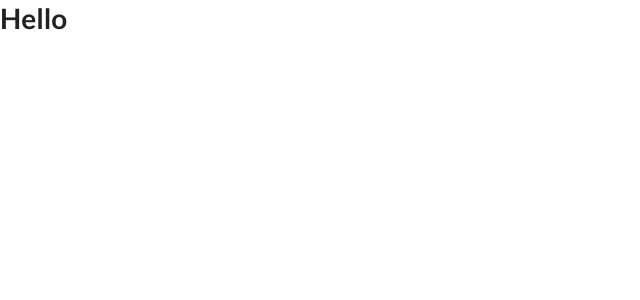
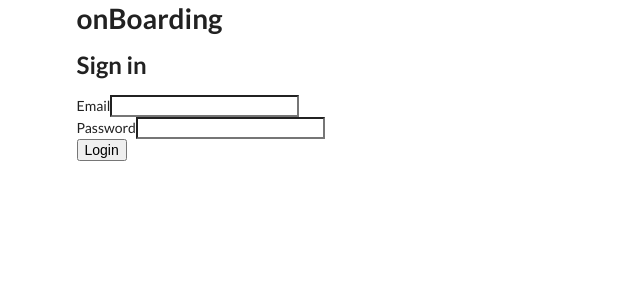
Before and after one commit to emilpee/onBoarding-frontend, a React (Create React App) app: page / in a window 1280 px wide. Shown: the top 300 px of the page, without its empty margins (0-640 px from the left). Built offline with nearby package versions, Linux system fonts and the light colour scheme.

Commit message:
Created dashboard component

```diff
--- a/package.json
+++ b/package.json
@@ -9,6 +9,7 @@
     "node-sass": "^4.13.1",
     "react": "^16.12.0",
     "react-dom": "^16.12.0",
+    "react-router-dom": "^5.1.2",
     "react-scripts": "3.3.1"
   },
   "scripts": {
--- a/src/components/App/App.jsx
+++ b/src/components/App/App.jsx
@@ -1,10 +1,15 @@
 import React from "react";
 import "./styles.scss";
+import { Login, Dashboard } from "../";
+import { Route, Switch } from "react-router-dom";
 
 const App = () => {
   return (
     <div className="container">
-      <h1>Hello</h1>
+      <Switch>
+        <Route path="/" exact component={Login} />
+        <Route path="/dashboard" exact component={Dashboard} />
+      </Switch>
     </div>
   );
 };
--- /dev/null
+++ b/src/components/Dashboard/Dashboard.jsx
@@ -0,0 +1,11 @@
+import React from "react";
+
+const Dashboard = () => {
+  return (
+    <div className="container">
+      <div>DASHBOARD!</div>
+    </div>
+  );
+};
+
+export default Dashboard;
--- /dev/null
+++ b/src/components/Dashboard/index.js
@@ -0,0 +1 @@
+export { default as Dashboard } from "./Dashboard";
--- a/src/components/Login/Login.jsx
+++ b/src/components/Login/Login.jsx
@@ -1,10 +1,52 @@
-import React from "react";
+import React, { useState, useEffect } from "react";
 import "./styles.scss";
 
-const Login = () => {
+const Login = props => {
+  const { history } = props;
+  const [email, setEmail] = useState("");
+  const [password, setPassword] = useState("");
+  const [user, setUser] = useState({ email: "", password: "" });
+
+  useEffect(() => {}, []);
+
+  const handleFormSubmit = e => {
+    e.preventDefault();
+    setUser({
+      email,
+      password
+    });
+    history.push("/dashboard");
+  };
+
+  const handleInputChange = event => {
+    if (event.target.type === "email") {
+      setEmail(event.target.value);
+    } else {
+      setPassword(event.target.value);
+    }
+  };
+
   return (
-    <main className="login">
+    <main className="login ui container">
       <h1>onBoarding</h1>
+      <form onSubmit={handleFormSubmit} action="">
+        <h2>Sign in</h2>
+        <div className="input">
+          <label htmlFor="email">Email</label>
+          <input onChange={handleInputChange} type="email" id="email"></input>
+        </div>
+        <div className="input">
+          <label htmlFor="password">Password</label>
+          <input
+            onChange={handleInputChange}
+            type="password"
+            id="password"
+          ></input>
+        </div>
+        <div className="input">
+          <button type="submit">Login</button>
+        </div>
+      </form>
     </main>
   );
 };
--- a/src/components/index.js
+++ b/src/components/index.js
@@ -1,2 +1,3 @@
 export { App } from "./App";
 export { Login } from "./Login";
+export { Dashboard } from "./Dashboard";
--- a/src/index.js
+++ b/src/index.js
@@ -1,6 +1,12 @@
 import React from "react";
 import ReactDOM from "react-dom";
 import { App } from "./components";
+import { BrowserRouter } from "react-router-dom";
 import "./scss/index.scss";
 
-ReactDOM.render(<App />, document.querySelector("#root"));
+ReactDOM.render(
+  <BrowserRouter>
+    <App />
+  </BrowserRouter>,
+  document.querySelector("#root")
+);
```
Also changed, not shown: 1 other file (tests, documents, lock files or other folders).
